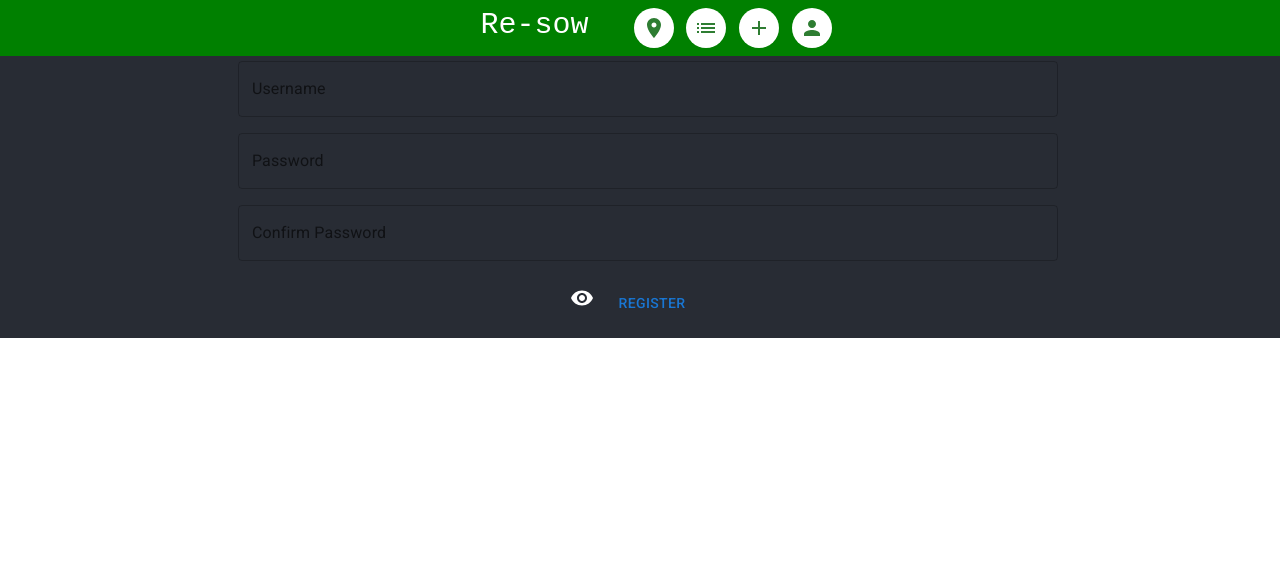
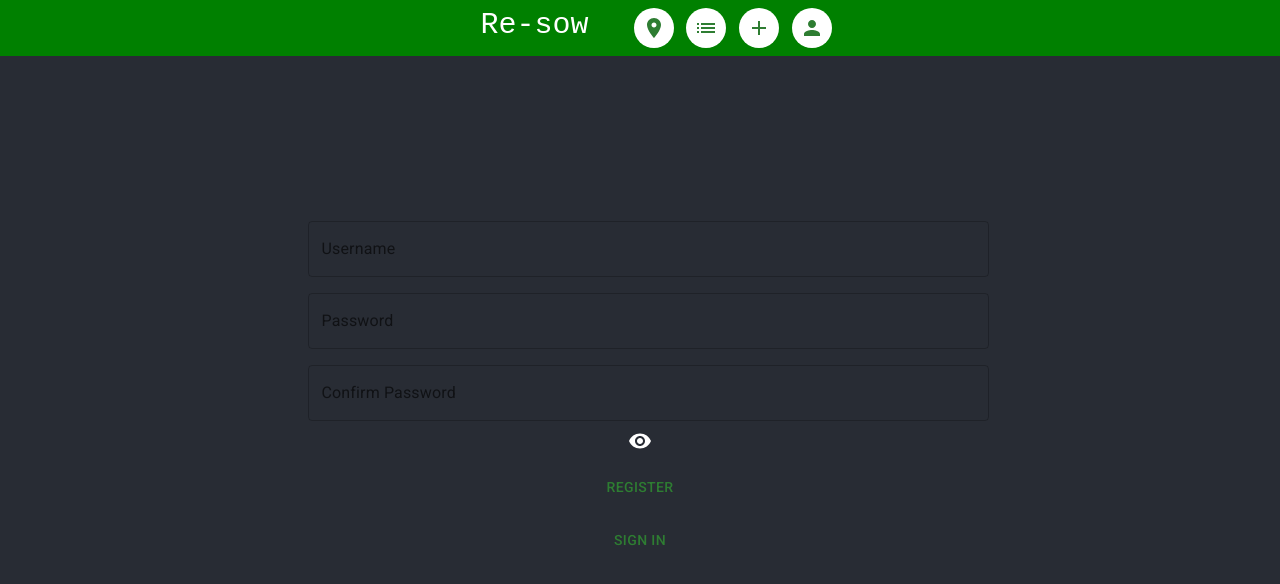
Before and after one commit to sachiniyer/resow, a React (Create React App) app in the folder front-end/: page /Register in a window 1280 px wide. Shown: the top 584 px of the page. Built offline with nearby package versions, Linux system fonts and the light colour scheme.

Commit message:
Fix formatting and edge of white

```diff
--- a/front-end/src/pages/Register.js
+++ b/front-end/src/pages/Register.js
@@ -4,6 +4,7 @@ import TextField from '@mui/material/TextField';
 import Box from '@mui/material/Box';
 import Button from '@mui/material/Button';
 import VisibilityIcon from '@mui/icons-material/Visibility';
+import Stack from '@mui/material/Stack';
 
 
 function SignUp(props) {
@@ -14,13 +15,15 @@ function SignUp(props) {
   const [showPassword, setShowPassword] = useState(false);
 
   return (
-    <div className="SignUp">
-      <Box margin="auto">
+      <Box sx={{display: 'flex', justifyContent: 'space-between', flexDirection: 'column', height: 'calc(100vh - 53px)' }}>
+        <Box justifyContent="center" alignItems="center" sx={{mx: 'auto'}}>
+          <Box sx={{ marginTop: '20vh' }}></Box>
           <TextField fullWidth label="Username" id="username" sx={{ m: 1 }} />
           <TextField fullWidth type={showPassword ? "text" : "password"} label="Password" id="password" sx={{ m: 1 }} />
           <TextField fullWidth type={showPassword ? "text" : "password"} label="Confirm Password" id="passwordConf" sx={{ m: 1 }} />
+          <Stack spacing={2} direction= "column" alignItems="center" >
             <VisibilityIcon onClick={() => setShowPassword(s => !s)} sx={{cursor: 'pointer'}}/>
-        <Button sx={{ m: 2 }}
+            <Button color="success" sx={{ m: 2 }}
               onClick={ async () => {
                 let username = document.getElementById('username').value
                 let password = document.getElementById('password').value
@@ -60,8 +63,11 @@ function SignUp(props) {
             >
               Register
             </Button>
+            <Button color="success" href="/SignIn">Sign In</Button>
+          </Stack>
+
         </Box>
-    </div>
+      </Box>
   );
 }
 
--- a/front-end/src/pages/SignIn.js
+++ b/front-end/src/pages/SignIn.js
@@ -16,8 +16,9 @@ function SignIn(props) {
   const [validUser, setvalidUser] = useState(false);
 
   return (
-    <div className="SignIn" justifyContent="center">
+    <Box sx={{display: 'flex', justifyContent: 'space-between', flexDirection: 'column', height: 'calc(100vh - 53px)' }} className="SignIn" justifyContent="center">
       <Box justifyContent="center" alignItems="center" sx={{mx: 'auto'}}>
+        <Box sx={{ marginTop: '20vh' }}></Box>
         <Avatar sx={{width: 100, height: 100, m: 1, margin: '0 auto'}} alt="profile pic" src={props.profileURL}/>
         <TextField fullWidth label="Username" id="username" sx={{ m: 1 }} />
         <TextField type={showPassword ? "text" : "password"} fullWidth label="Password" id="password" sx={{ m: 1 }} />
@@ -57,9 +58,8 @@ function SignIn(props) {
           </Button>
           <Button color="success" href="/Register">Register</Button>
         </Stack>
-
       </Box>
-    </div>
+    </Box>
   );
 }
 
```
Lines whose indentation alone changed are shown as unchanged.
